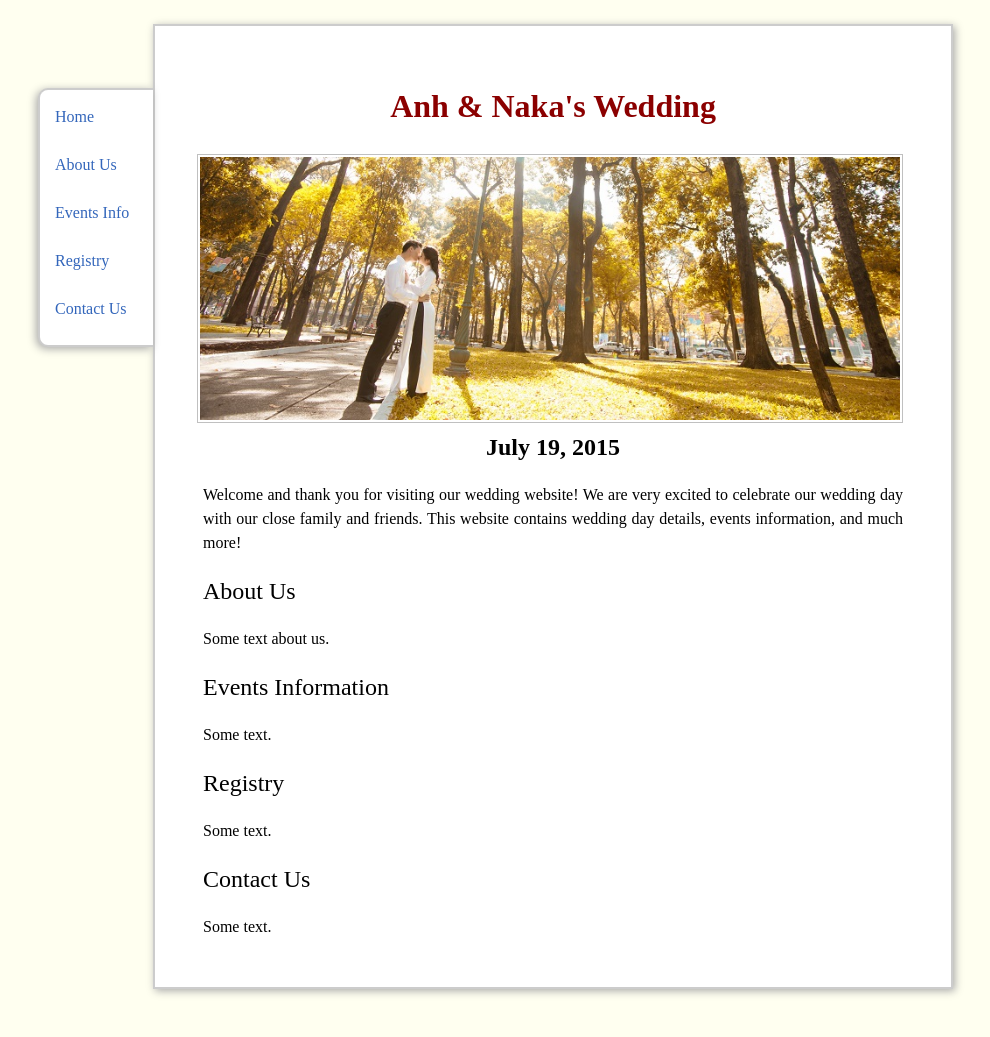
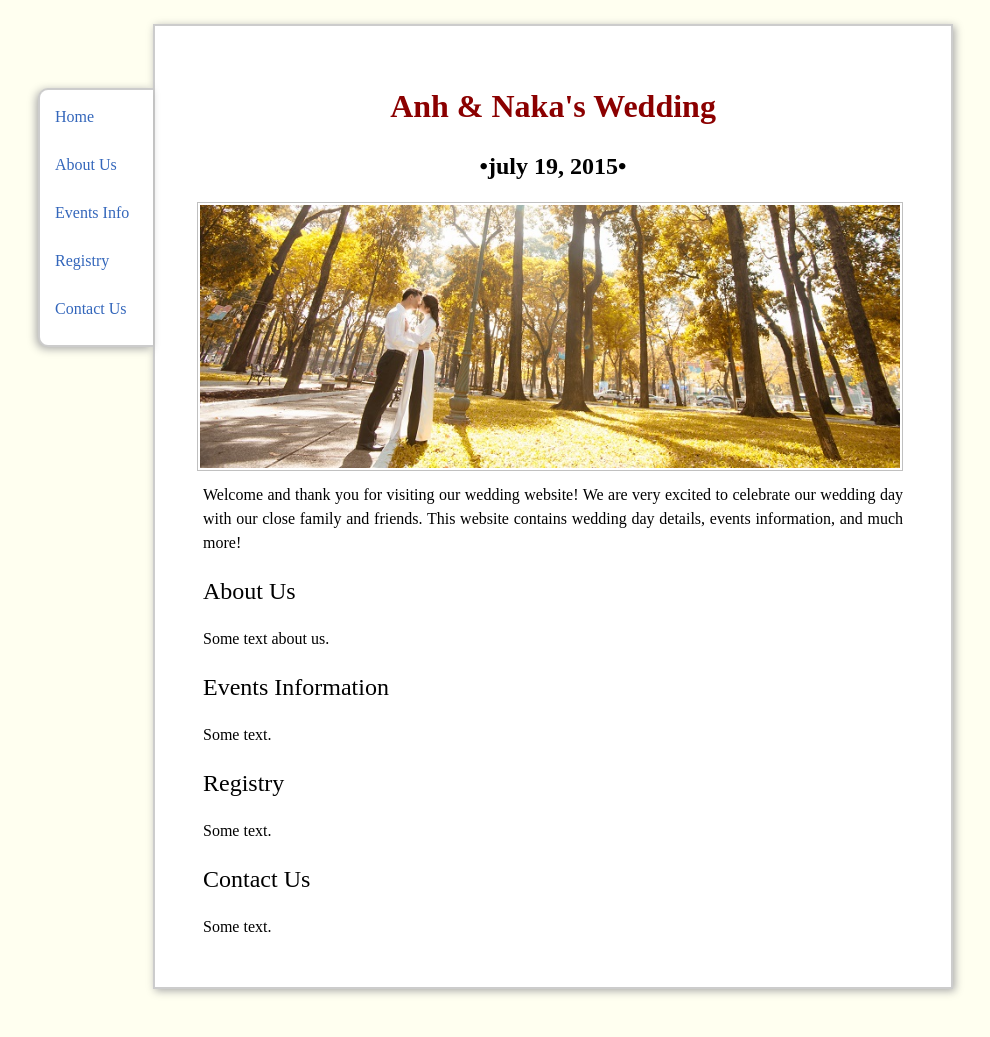
Before and after one commit to trananh/trananh.github.io, a Jekyll site: the page built from wedding/index.html, in a window 1280 px wide. Shown: the whole page, without its empty margins (87-1077 px from the left). Built offline with Jekyll 4.4.1, drawn with Linux system fonts in a browser that asks for light colours; nearby versions of some CDN libraries.

Commit message:
Updated wedding page.

```diff
--- a/wedding/index.html
+++ b/wedding/index.html
@@ -31,10 +31,8 @@ title: anh &amp; naka wedding
 <div id="page" style="font-family: Goudy Old Style;">
 
     <h1 style="font-family: Papyrus; text-align: center; font-size: 2em; font-weight: bold; color: darkred;">Anh &amp; Naka's Wedding</h1>
-
+    <h1 style="font-family: Papyrus; text-align: center; font-weight: bold;">&#8226;july 19, 2015&#8226;</h1>
     <img class="inset right" src="/images/anhnaka.jpg" title="Anh and Naka" alt="Photo of Anh and Naka" width="100%"/>
-
-    <h1 style="font-family: Papyrus; text-align: center; font-weight: bold;">July 19, 2015</h1>
 
     <p>
     Welcome and thank you for visiting our wedding website! We are very excited to celebrate our wedding day
```
